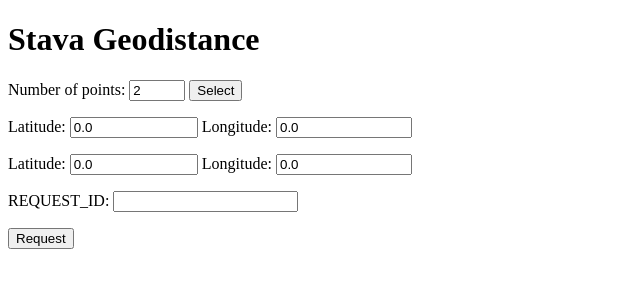
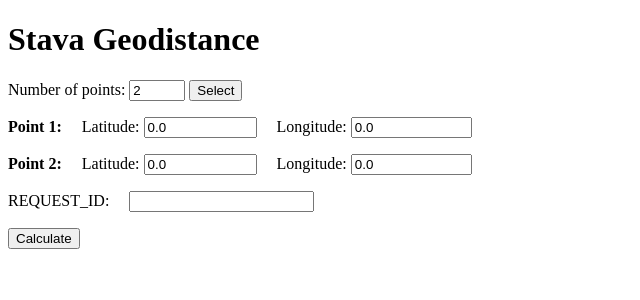
Before and after one commit to rudeuke/Distance-calculator, a Django app: page / in a window 1280 px wide. Shown: the top 300 px of the page, without its empty margins (0-640 px from the left). Run offline with Django 4.2, Linux system fonts and the light colour scheme.

Commit message:
Minor changes and appearance improvements

```diff
--- a/distance_calculator/views.py
+++ b/distance_calculator/views.py
@@ -117,7 +117,12 @@
 
 def getDistanceBetweenPoints(originPoint, destinationPoint):
     requestString = f'http://146.59.46.40:60080/route?origin={originPoint[0]},{originPoint[1]}&destination={destinationPoint[0]},{destinationPoint[1]}'
-    response = requests.get(requestString, auth=('Cristoforo', 'Colombo'))
+
+    try:
+        response = requests.get(requestString, auth=('Cristoforo', 'Colombo'))
+    except:
+        print(f'request error')
+        return 'request error'
 
     try:
        distanceCalculated = response.json()['distance']
--- a/templates/baseTemplate.html
+++ b/templates/baseTemplate.html
@@ -6,6 +6,13 @@
     <title>Stava Geodistance</title>
     {% load static %}
     <script src="{% static 'scripts.js' %}" type="text/javascript"></script>
+    <style>
+        .noArrows>input::-webkit-outer-spin-button,
+        .noArrows>input::-webkit-inner-spin-button{
+            -webkit-appearance: none;
+            margin: 0;
+        }
+    </style>
 </head>
 
 <body>
--- a/templates/calculator.html
+++ b/templates/calculator.html
@@ -8,22 +8,23 @@
     {% with ''|center:numberOfPoints as range %}
     {% for _ in range %}
 
-    <p>
-        Latitude: <input name="latitude{{ forloop.counter }}" , type="number" , label="Latitude" , min="-90" , max="90"
-            , value="0.0" , step=".0000001">
-        Longitude: <input name="longitude{{ forloop.counter }}" , type="number" , label="Longitude" , min="-180" ,
-            max="180" , value="0.0" , step=".0000001">
+    <p class="noArrows">
+        <b>Point {{ forloop.counter }}:</b>&emsp;
+        Latitude: <input name="latitude{{ forloop.counter }}" , type="number" , label="Latitude" ,
+            min="-90" , max="90" , value="0.0" , step=".0000001" required>&emsp;
+        Longitude: <input name="longitude{{ forloop.counter }}" , type="number" , label="Longitude" ,
+            min="-180" , max="180" , value="0.0" , step=".0000001" required>
     </p>
 
     {% endfor %}
     {% endwith %}
 
     <p>
-        REQUEST_ID: <input name="request_id" , type="text">
+        REQUEST_ID:&emsp; <input name="request_id" , type="text">
     </p>
 
     <p>
-        <button type="submit" name="calculateDistance">Request</button>
+        <button type="submit" name="calculateDistance">Calculate</button>
     </p>
 
 </form>
```
